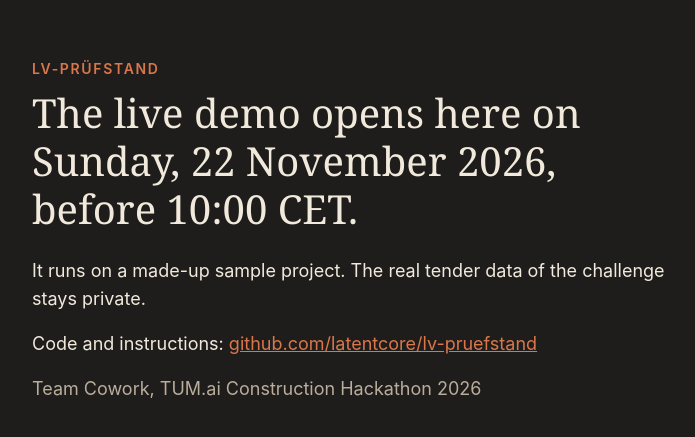
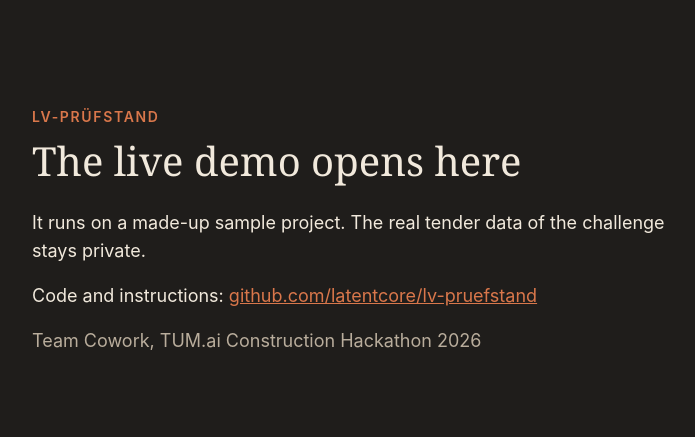
Before and after one commit to arda03sarikaya-byte/lv-pruefstand-demo, a plain HTML site: page index.html in a window 1280 px wide. Shown: the part 161-598 px from the top of the page, without its empty margins (288-983 px from the left). Drawn offline with Linux system fonts and the light colour scheme.

Commit message:
Placeholder: shorter title

```diff
--- a/index.html
+++ b/index.html
@@ -19,7 +19,7 @@
 <body>
 <main>
   <div class="tag">LV-Prüfstand</div>
-  <h1>The live demo opens here on Sunday, 22 November 2026, before 10:00 CET.</h1>
+  <h1>The live demo opens here</h1>
   <p>It runs on a made-up sample project. The real tender data of the challenge stays private.</p>
   <p>Code and instructions: <a href="https://github.com/latentcore/lv-pruefstand">github.com/latentcore/lv-pruefstand</a></p>
   <p class="muted">Team Cowork, TUM.ai Construction Hackathon 2026</p>
```
